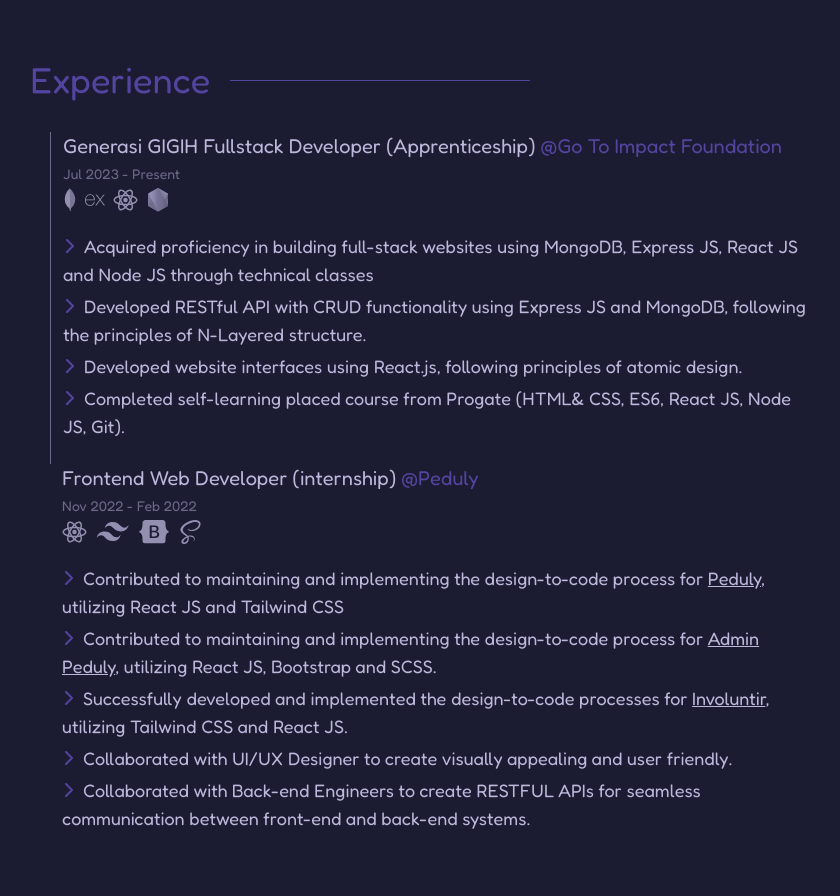
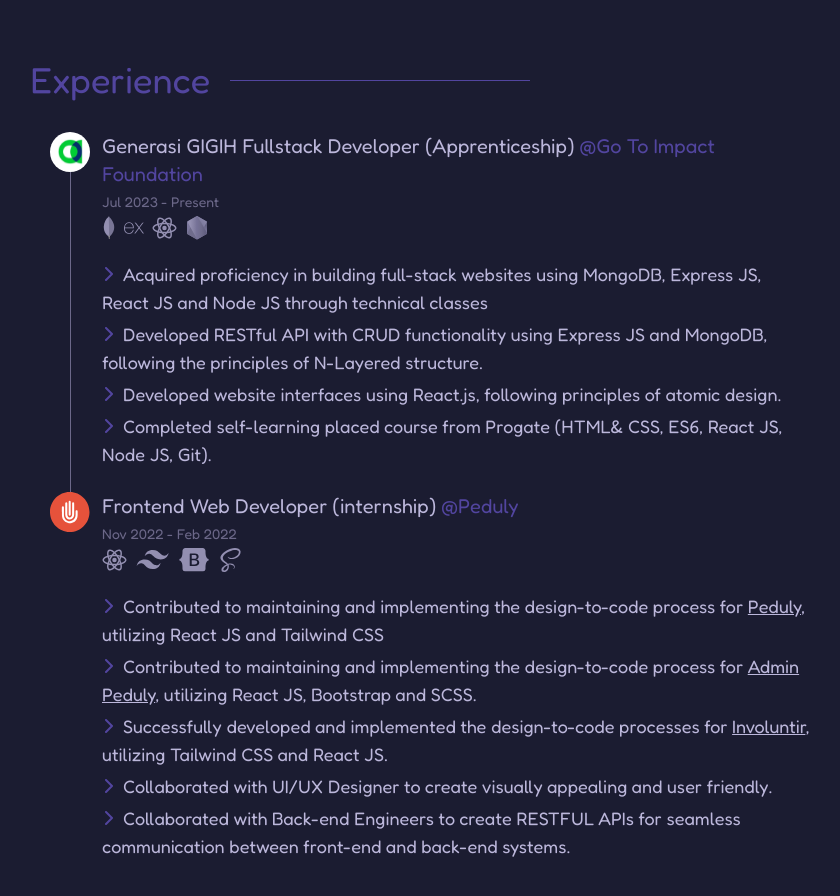
Before and after one commit to naufal-dzaki/Portfolio, a React (Vite) app: page / in a window 1280 px wide. Shown: the part 1580-2476 px from the top of the page, without its empty margins (210-1050 px from the left). Built offline with nearby package versions, Linux system fonts and the light colour scheme.

Commit message:
[MOD] update passing data

```diff
--- a/src/components/Scenes/ProfesionalExperience.jsx
+++ b/src/components/Scenes/ProfesionalExperience.jsx
@@ -84,7 +84,7 @@
                   hidden: { opacity: 0, y: 35 },
                   visible: { opacity: 1, y: 0 },
                 }}>
-                {HandleCompanyLogo(value.id)}
+                {HandleCompanyLogo(value.company)}
               </motion.span>
               {experience.length - value.id !== 0 && (
                 <motion.hr
```
